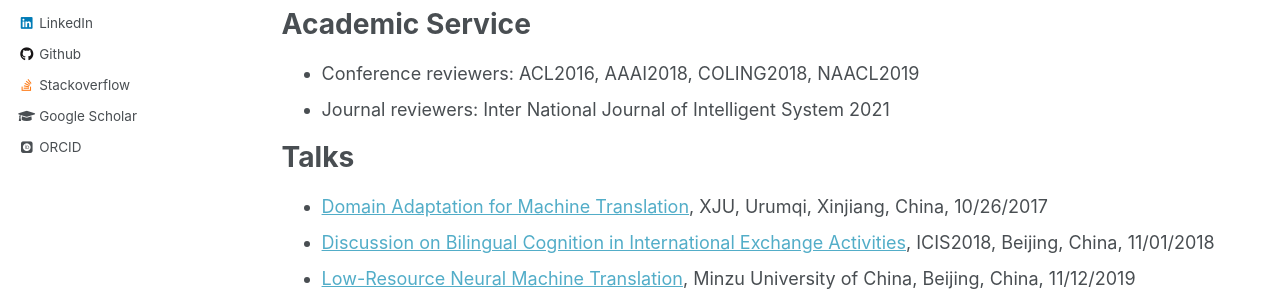
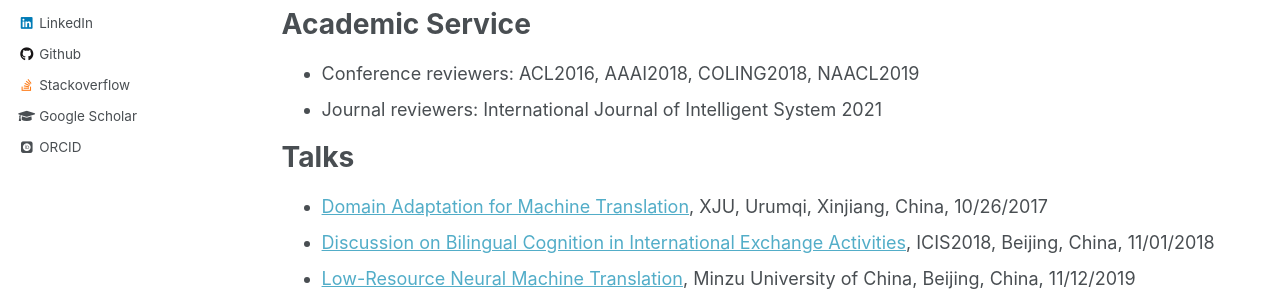
Before and after one commit to miradel51/miradel51.github.io, a Jekyll site: the page built from _pages/cv.md, in a window 1280 px wide and 900 px high, scrolled down 3537 px. Shown: the part 392-684 px from the top of the window. Built offline with Jekyll 4.4.1, drawn with Linux system fonts in a browser that asks for light colours; some web fonts are replaced.

Commit message:
update cv

```diff
--- a/_pages/cv.md
+++ b/_pages/cv.md
@@ -107,7 +107,7 @@ Honors
 Academic Service
 ======
 * Conference reviewers: ACL2016, AAAI2018, COLING2018, NAACL2019
-* Journal reviewers: Inter National Journal of Intelligent System 2021
+* Journal reviewers: International Journal of Intelligent System 2021
 
 Talks
 ======
```
